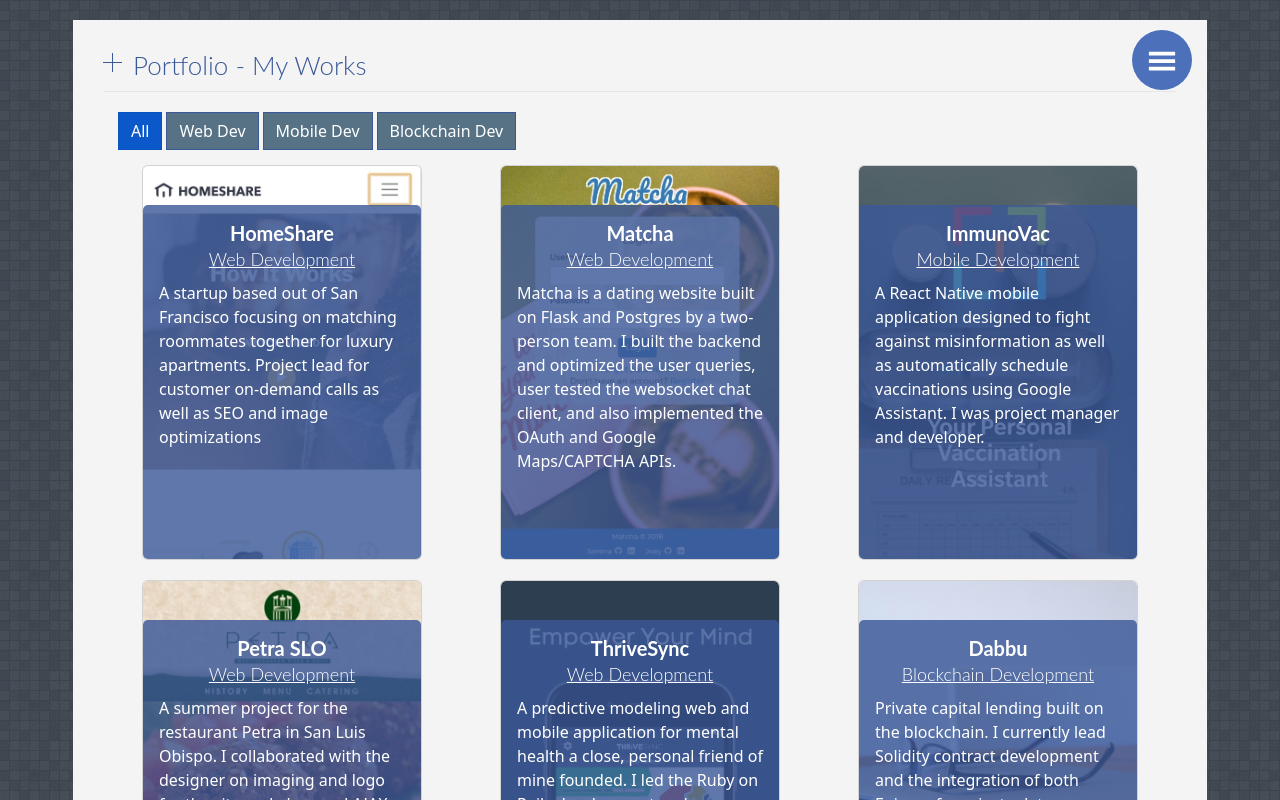
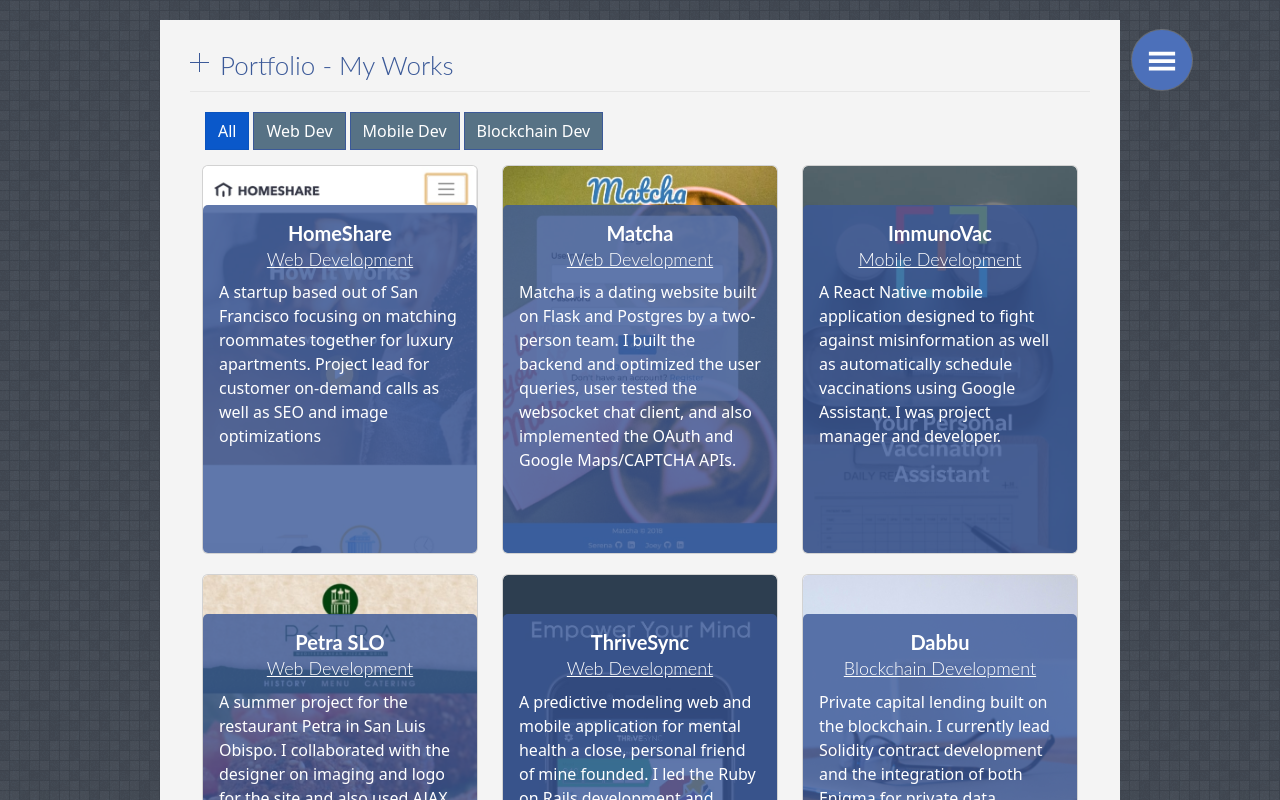
Before and after one commit to jchung05/jchung05.github.io, a React (Create React App) app: page /portfolio in a window 1280 px wide. Shown: the top 800 px of the page. Built offline with nearby package versions, Linux system fonts and the light colour scheme.

Commit message:
Fixing width issue of absolute div compared to parent div

```diff
--- a/src/App.js
+++ b/src/App.js
@@ -14,7 +14,6 @@
     <div className="App">
       <div className="top-container">
         <TopMenu />
-        {/* <Landing /> */}
       </div>
     </div>
   );
--- a/src/App.scss
+++ b/src/App.scss
@@ -44,7 +44,9 @@
     // min-height: 480px;
     width: 90%;
     min-width: 480px;
+    max-width: 960px;
     padding-top: 10px;
+    position: relative;
     // background: #f4f4f4;
     // -ms-transform: translateY(-50%);
     // transform: translateY(-50%);
--- a/src/components/profile/style.scss
+++ b/src/components/profile/style.scss
@@ -2,15 +2,14 @@
   background-color: rgba(59,86,152,.5);
   // background-color: linear-gradient(to right, rgba(59,86,152,.3), rgba(59,86,152,.3));
   color: white;
-  /* display: none; */
   text-align: center;
-  // margin-top: 20px;
   margin-bottom: 20px;
   padding-top: 20px;
   padding-bottom: 20px;
   position: absolute;
-  width: 88%;
+  width: 100%;
   min-width: 480px;
+  max-width: 960px;
   z-index: -1;
 
   .profile-title {
```
